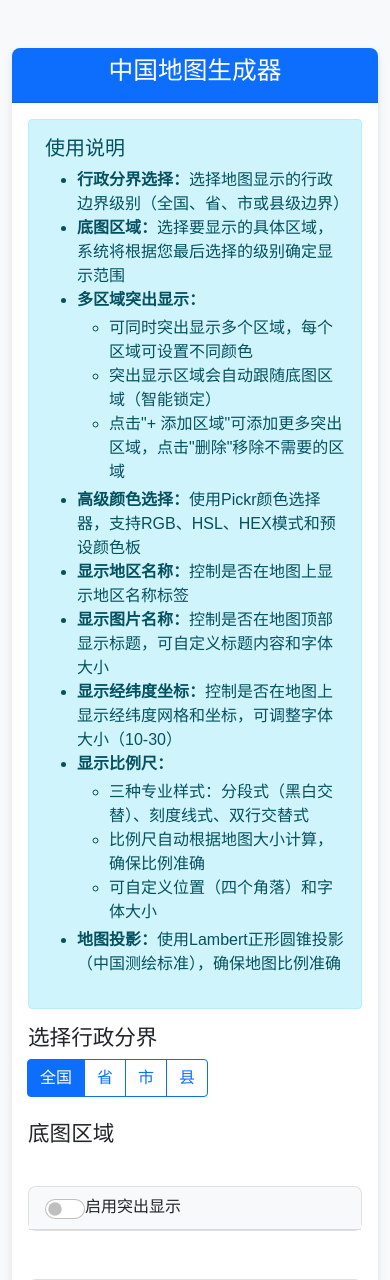
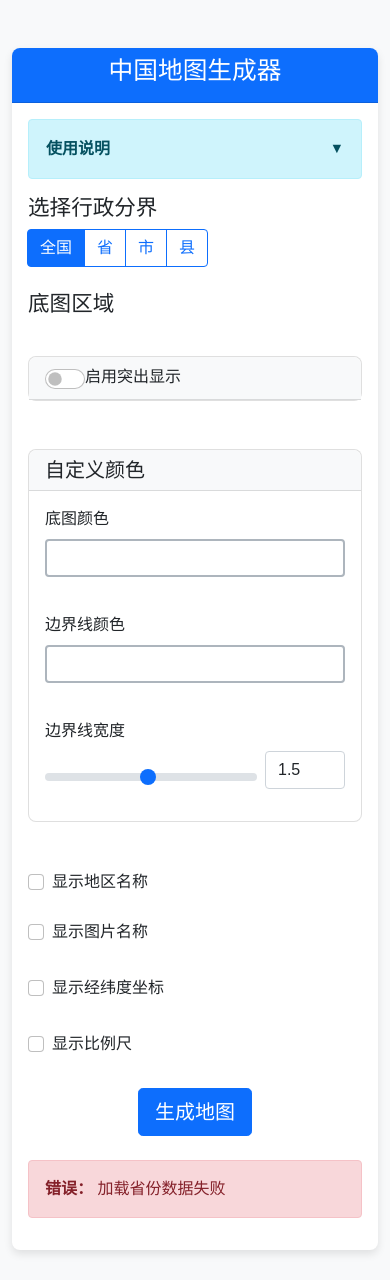
Before and after one commit to CHNLion/china-map-generator, a Flask app: page / in a window 390 px wide. Shown: the top 1280 px of the page. Run offline with Flask 2, Linux system fonts and the light colour scheme; some libraries are stand-ins or nearby versions.

Commit message:
feat: Add eyedropper tool, optimize color picker UX, and add PWA support (v2.2.0)
- Add eyedropper color picker tool using native EyeDropper API
  - Support picking colors from anywhere on screen
  - Auto-apply and close on color selection
  - Chrome/Edge 95+ compatible

- Optimize color picker interaction (Windows-style)
  - Auto-apply color on mouse release
  - Click swatch to instantly apply color
  - Remove redundant Save/Cancel/HEXA buttons
  - Perfect alignment with input fields

- Add professional SVG eyedropper icon
  - Optimized button positioning and alignment
  - Hover and click animations

- Improve UI/UX
  - Collapsible usage instructions by default
  - Cleaner interface with animated toggle

- Add website icons and PWA support
  - Multi-size favicons (.ico, 16x16, 32x32, 48x48, 192x192, 512x512)
  - Web App Manifest with Chinese localization
  - Add to home screen support (mobile)
  - Custom theme color (#0ba6a9)

- Update documentation
  - Update usage instructions with eyedropper details
  - Update README with comprehensive feature descriptions
  - Version bump to v2.2.0

```diff
--- a/app/static/css/style.css
+++ b/app/static/css/style.css
@@ -201,3 +201,66 @@
 .card .card .card-header {
     background-color: #f1f3f5;
 }
+
+/* 吸管按钮样式优化 */
+.pcr-eyedropper-btn {
+    transition: all 0.2s ease;
+    min-width: 32px;
+}
+
+.pcr-eyedropper-btn:hover {
+    background-color: #f8f9fa !important;
+    border-color: #0d6efd !important;
+    transform: scale(1.05);
+}
+
+.pcr-eyedropper-btn:active {
+    transform: scale(0.95);
+    background-color: #e9ecef !important;
+}
+
+.pcr-eyedropper-btn svg {
+    display: block;
+    pointer-events: none;
+}
+
+/* 优化 Pickr 输入框和按钮对齐 */
+.pcr-interaction .pcr-result {
+    flex: 1;
+    min-width: 0;
+}
+
+/* 隐藏 HEXA 格式切换按钮（只使用 HEX 格式） */
+.pcr-interaction .pcr-type {
+    display: none !important;
+}
+
+/* 隐藏 Save 和 Cancel 按钮 */
+.pcr-interaction .pcr-save,
+.pcr-interaction .pcr-cancel {
+    display: none !important;
+}
+
+/* 调整 interaction 区域的布局 */
+.pcr-interaction {
+    padding: 8px !important;
+}
+
+/* 使用说明折叠按钮样式 */
+.alert-info .btn-link:hover {
+    text-decoration: none !important;
+    opacity: 0.8;
+}
+
+.alert-info .btn-link:focus {
+    box-shadow: none !important;
+}
+
+.alert-info .toggle-icon {
+    transition: transform 0.3s ease;
+    font-size: 0.9em;
+}
+
+.alert-info .btn-link[aria-expanded="true"] .toggle-icon {
+    transform: rotate(180deg);
+}
--- a/app/static/js/color-picker.js
+++ b/app/static/js/color-picker.js
@@ -27,10 +27,155 @@
                 cmyk: false,
                 input: true,
                 clear: false,
-                save: true
+                save: false,  // 禁用 Save 按钮
+                cancel: false  // 禁用 Cancel 按钮
             }
+        },
+        useAsButton: false,
+        inline: false,
+        autoReposition: true,
+        closeWithKey: 'Escape',
+        closeOnScroll: false,
+        appClass: 'custom-pickr'
+    };
+
+    // Helper function to add eyedropper button
+    function addEyedropperButton(pickr, element) {
+        if (!window.EyeDropper) {
+            console.warn('EyeDropper API not supported in this browser');
+            return;
         }
-    };
+
+        // Check if button already added
+        const existingBtn = document.querySelector('.pcr-eyedropper-btn-' + element.id);
+        if (existingBtn) {
+            console.log('Eyedropper button already exists for', element.id);
+            return;
+        }
+
+        // Wait for Pickr to render
+        setTimeout(() => {
+            const pickrRoot = pickr.getRoot();
+            if (!pickrRoot) {
+                console.warn('Pickr root not found');
+                return;
+            }
+
+            console.log('Pickr root found:', pickrRoot);
+
+            // Find the interaction container (where buttons are)
+            const interactionDiv = pickrRoot.interaction;
+            if (!interactionDiv) {
+                console.warn('Interaction div not found');
+                return;
+            }
+
+            console.log('Interaction div found:', interactionDiv);
+
+            // The interaction is an object, we need to find the actual DOM element
+            // Find all visible pickr apps (the one that's currently open)
+            const allPickrApps = document.querySelectorAll('.pcr-app');
+            let pickrApp = null;
+
+            // Find the visible one
+            for (let app of allPickrApps) {
+                if (app.classList.contains('visible')) {
+                    pickrApp = app;
+                    break;
+                }
+            }
+
+            if (!pickrApp && allPickrApps.length > 0) {
+                // If no visible class, just use the last one (usually the most recently opened)
+                pickrApp = allPickrApps[allPickrApps.length - 1];
+            }
+
+            if (!pickrApp) {
+                console.warn('Pickr app element not found');
+                return;
+            }
+
+            console.log('Pickr app found:', pickrApp);
+
+            // Find the interaction section
+            const interactionElement = pickrApp.querySelector('.pcr-interaction');
+            if (!interactionElement) {
+                console.warn('Interaction element not found in DOM');
+                return;
+            }
+
+            console.log('Interaction element found:', interactionElement);
+
+            // Create eyedropper button
+            const eyedropperBtn = document.createElement('button');
+            eyedropperBtn.type = 'button';
+            eyedropperBtn.className = 'pcr-eyedropper-btn pcr-eyedropper-btn-' + element.id;
+            // 使用 SVG 吸管图标
+            eyedropperBtn.innerHTML = `<svg width="16" height="16" viewBox="0 0 16 16" fill="currentColor">
+                <path d="M13.354.646a1.207 1.207 0 0 0-1.708 0L8.5 3.793l-.646-.647a.5.5 0 1 0-.708.708L8.293 5l-7.147 7.146A.5.5 0 0 0 1 12.5v1.793l-.854.853a.5.5 0 1 0 .708.707L1.707 15H3.5a.5.5 0 0 0 .354-.146L11 7.707l1.146 1.147a.5.5 0 0 0 .708-.708l-.647-.646 3.147-3.146a1.207 1.207 0 0 0 0-1.708l-2-2zM2 12.707l7-7L10.293 7l-7 7H2v-1.293z"/>
+            </svg>`;
+            eyedropperBtn.title = '吸管取色工具';
+            eyedropperBtn.style.cssText = 'margin: 0 4px; padding: 6px 10px; cursor: pointer; border: 1px solid #42445a; border-radius: 3px; background: white; display: inline-flex; align-items: center; justify-content: center;';
+
+            eyedropperBtn.addEventListener('click', async (e) => {
+                e.preventDefault();
+                e.stopPropagation();
+
+                try {
+                    console.log('Opening eyedropper...');
+                    const eyeDropper = new EyeDropper();
+                    const result = await eyeDropper.open();
+                    if (result && result.sRGBHex) {
+                        console.log('Color selected:', result.sRGBHex);
+                        pickr.setColor(result.sRGBHex);
+                        element.value = result.sRGBHex;
+                        // 取色成功后，更新按钮显示并关闭调色板
+                        pickr.applyColor(true);
+                        setTimeout(() => {
+                            pickr.hide();
+                        }, 100);
+                    }
+                } catch (err) {
+                    if (err.name !== 'AbortError') {
+                        console.error('Eyedropper error:', err);
+                        alert('吸管工具出错: ' + err.message);
+                    }
+                }
+            });
+
+            // Find the result input field and insert eyedropper button next to it
+            const resultInput = interactionElement.querySelector('.pcr-result');
+            if (resultInput && resultInput.parentNode) {
+                console.log('Inserting eyedropper button next to result input');
+
+                // Create a wrapper to hold both the input and eyedropper button
+                const wrapper = document.createElement('div');
+                wrapper.style.cssText = 'display: flex; align-items: center; gap: 4px; width: 100%;';
+
+                // Adjust the eyedropper button style for better alignment
+                eyedropperBtn.style.cssText = 'padding: 4px 8px; cursor: pointer; border: 1px solid #42445a; border-radius: 3px; background: white; display: inline-flex; align-items: center; justify-content: center; flex-shrink: 0; height: 26px;';
+
+                // Wrap the input
+                resultInput.parentNode.insertBefore(wrapper, resultInput);
+                wrapper.appendChild(resultInput);
+                wrapper.appendChild(eyedropperBtn);
+
+                return;
+            }
+
+            // Fallback: Try to find the save button and insert before it
+            const saveBtn = interactionElement.querySelector('.pcr-save');
+            if (saveBtn && saveBtn.parentNode) {
+                console.log('Inserting eyedropper button before save button');
+                saveBtn.parentNode.insertBefore(eyedropperBtn, saveBtn);
+                return;
+            }
+
+            // Final fallback: Append to interaction element
+            console.log('Appending eyedropper button to interaction element');
+            interactionElement.appendChild(eyedropperBtn);
+        }, 500); // Increase timeout to ensure Pickr is fully rendered
+    }
 
     // Initialize base color pickers
     function initializeColorPicker(elementId, defaultColor, onChange) {
@@ -55,20 +200,51 @@
             default: defaultColor
         });
 
-        pickr.on('save', (color, instance) => {
+        // 实时更新颜色（拖动时就更新）
+        pickr.on('change', (color, instance) => {
             if (color) {
                 const hexColor = color.toHEXA().toString();
                 element.value = hexColor;
                 if (onChange) onChange(hexColor);
+                console.log('Color changed:', hexColor);
+            }
+        });
+
+        // 鼠标释放时也更新并关闭调色板
+        pickr.on('changestop', (source, instance) => {
+            // 给一点时间让 change 事件先完成
+            setTimeout(() => {
+                const color = pickr.getColor();
+                if (color) {
+                    const hexColor = color.toHEXA().toString();
+                    element.value = hexColor;
+                    // 使用 Pickr 的 applyColor 方法更新按钮显示
+                    pickr.applyColor(true);
+                    if (onChange) onChange(hexColor);
+                    console.log('Color selected on changestop:', hexColor);
+                }
+                // 关闭调色板
+                pickr.hide();
+            }, 50);
+        });
+
+        // 点击预设色块时更新并立即关闭
+        pickr.on('swatchselect', (color, instance) => {
+            if (color) {
+                const hexColor = color.toHEXA().toString();
+                element.value = hexColor;
+                // 使用 Pickr 的 applyColor 方法更新按钮显示
+                pickr.applyColor(true);
+                if (onChange) onChange(hexColor);
+                console.log('Swatch selected:', hexColor);
+                // 点击色块后立即关闭
                 pickr.hide();
             }
         });
 
-        pickr.on('change', (color, instance) => {
-            if (color) {
-                const hexColor = color.toHEXA().toString();
-                element.value = hexColor;
-            }
+        // Add eyedropper button when pickr is shown
+        pickr.on('show', () => {
+            addEyedropperButton(pickr, element);
         });
 
         return pickr;
@@ -100,19 +276,47 @@
             default: defaultColor || element.value
         });
 
-        pickr.on('save', (color, instance) => {
-            if (color) {
-                const hexColor = color.toHEXA().toString();
-                element.value = hexColor;
-                pickr.hide();
-            }
-        });
-
+        // 实时更新颜色（拖动时就更新）
         pickr.on('change', (color, instance) => {
             if (color) {
                 const hexColor = color.toHEXA().toString();
                 element.value = hexColor;
             }
+        });
+
+        // 鼠标释放时也更新并关闭调色板
+        pickr.on('changestop', (source, instance) => {
+            // 给一点时间让 change 事件先完成
+            setTimeout(() => {
+                const color = pickr.getColor();
+                if (color) {
+                    const hexColor = color.toHEXA().toString();
+                    element.value = hexColor;
+                    // 使用 Pickr 的 applyColor 方法更新按钮显示
+                    pickr.applyColor(true);
+                    console.log('Color selected on changestop (dynamic):', hexColor);
+                }
+                // 关闭调色板
+                pickr.hide();
+            }, 50);
+        });
+
+        // 点击预设色块时更新并立即关闭
+        pickr.on('swatchselect', (color, instance) => {
+            if (color) {
+                const hexColor = color.toHEXA().toString();
+                element.value = hexColor;
+                // 使用 Pickr 的 applyColor 方法更新按钮显示
+                pickr.applyColor(true);
+                console.log('Swatch selected (dynamic):', hexColor);
+                // 点击色块后立即关闭
+                pickr.hide();
+            }
+        });
+
+        // Add eyedropper button when pickr is shown
+        pickr.on('show', () => {
+            addEyedropperButton(pickr, element);
         });
 
         return pickr;
--- a/app/templates/index.html
+++ b/app/templates/index.html
@@ -4,6 +4,23 @@
     <meta charset="UTF-8">
     <meta name="viewport" content="width=device-width, initial-scale=1.0">
     <title>中国地图生成器</title>
+
+    <!-- Favicon -->
+    <link rel="icon" type="image/x-icon" href="{{ url_for('static', filename='favicon.ico') }}">
+    <link rel="icon" type="image/png" sizes="16x16" href="{{ url_for('static', filename='favicon-16x16.png') }}">
+    <link rel="icon" type="image/png" sizes="32x32" href="{{ url_for('static', filename='favicon-32x32.png') }}">
+    <link rel="icon" type="image/png" sizes="48x48" href="{{ url_for('static', filename='favicon-48x48.png') }}">
+
+    <!-- Web App Manifest -->
+    <link rel="manifest" href="{{ url_for('static', filename='site.webmanifest') }}">
+
+    <!-- Theme Color -->
+    <meta name="theme-color" content="#0ba6a9">
+    <meta name="apple-mobile-web-app-capable" content="yes">
+    <meta name="apple-mobile-web-app-status-bar-style" content="default">
+    <meta name="apple-mobile-web-app-title" content="地图生成器">
+
+    <!-- Stylesheets -->
     <link rel="stylesheet" href="https://cdn.jsdelivr.net/npm/bootstrap@5.1.3/dist/css/bootstrap.min.css">
     <!-- Pickr 颜色选择器 -->
     <link rel="stylesheet" href="https://cdn.jsdelivr.net/npm/@simonwep/pickr/dist/themes/nano.min.css">
@@ -19,8 +36,20 @@
                     </div>
                     <div class="card-body">
                         <div class="alert alert-info">
-                            <h5>使用说明</h5>
-                            <ul>
+                            <h5 class="mb-0">
+                                <button class="btn btn-link text-decoration-none p-0 text-start w-100 d-flex justify-content-between align-items-center"
+                                        type="button"
+                                        data-bs-toggle="collapse"
+                                        data-bs-target="#usageInstructions"
+                                        aria-expanded="false"
+                                        aria-controls="usageInstructions"
+                                        style="color: #055160; font-weight: 600;">
+                                    使用说明
+                                    <span class="toggle-icon">▼</span>
+                                </button>
+                            </h5>
+                            <div class="collapse" id="usageInstructions">
+                                <ul class="mt-3 mb-0">
                                     <li><strong>行政分界选择：</strong>选择地图显示的行政边界级别（全国、省、市或县级边界）</li>
                                     <li><strong>底图区域：</strong>选择要显示的具体区域，系统将根据您最后选择的级别确定显示范围</li>
                                     <li><strong>多区域突出显示：</strong>
@@ -30,7 +59,14 @@
                                             <li>点击"+ 添加区域"可添加更多突出区域，点击"删除"移除不需要的区域</li>
                                         </ul>
                                     </li>
-                                <li><strong>高级颜色选择：</strong>使用Pickr颜色选择器，支持RGB、HSL、HEX模式和预设颜色板</li>
+                                    <li><strong>高级颜色选择：</strong>
+                                        <ul class="mt-1 mb-1">
+                                            <li>使用 Pickr 专业颜色选择器，支持渐变色板、色相滑块和预设颜色</li>
+                                            <li>拖动选色圈选择颜色，释放鼠标后自动应用并关闭</li>
+                                            <li>点击预设色块可快速选择常用颜色</li>
+                                            <li><strong>吸管取色工具：</strong>点击调色板中的吸管图标，可从屏幕任意位置取色（需Chrome/Edge浏览器支持）</li>
+                                        </ul>
+                                    </li>
                                     <li><strong>显示地区名称：</strong>控制是否在地图上显示地区名称标签</li>
                                     <li><strong>显示图片名称：</strong>控制是否在地图顶部显示标题，可自定义标题内容和字体大小</li>
                                     <li><strong>显示经纬度坐标：</strong>控制是否在地图上显示经纬度网格和坐标，可调整字体大小（10-30）</li>
@@ -43,6 +79,7 @@
                                     </li>
                                     <li><strong>地图投影：</strong>使用Lambert正形圆锥投影（中国测绘标准），确保地图比例准确</li>
                                 </ul>
+                            </div>
                         </div>
 
                         <div class="row mb-4">
```
Also changed, not shown: README.md, app/static/favicon-16x16.png (added), app/static/favicon-192x192.png (added), app/static/favicon-32x32.png (added), app/static/favicon-48x48.png (added), app/static/favicon-512x512.png (added), app/static/favicon.ico (added), app/static/site.webmanifest (added). Lines whose indentation alone changed are shown as unchanged.
